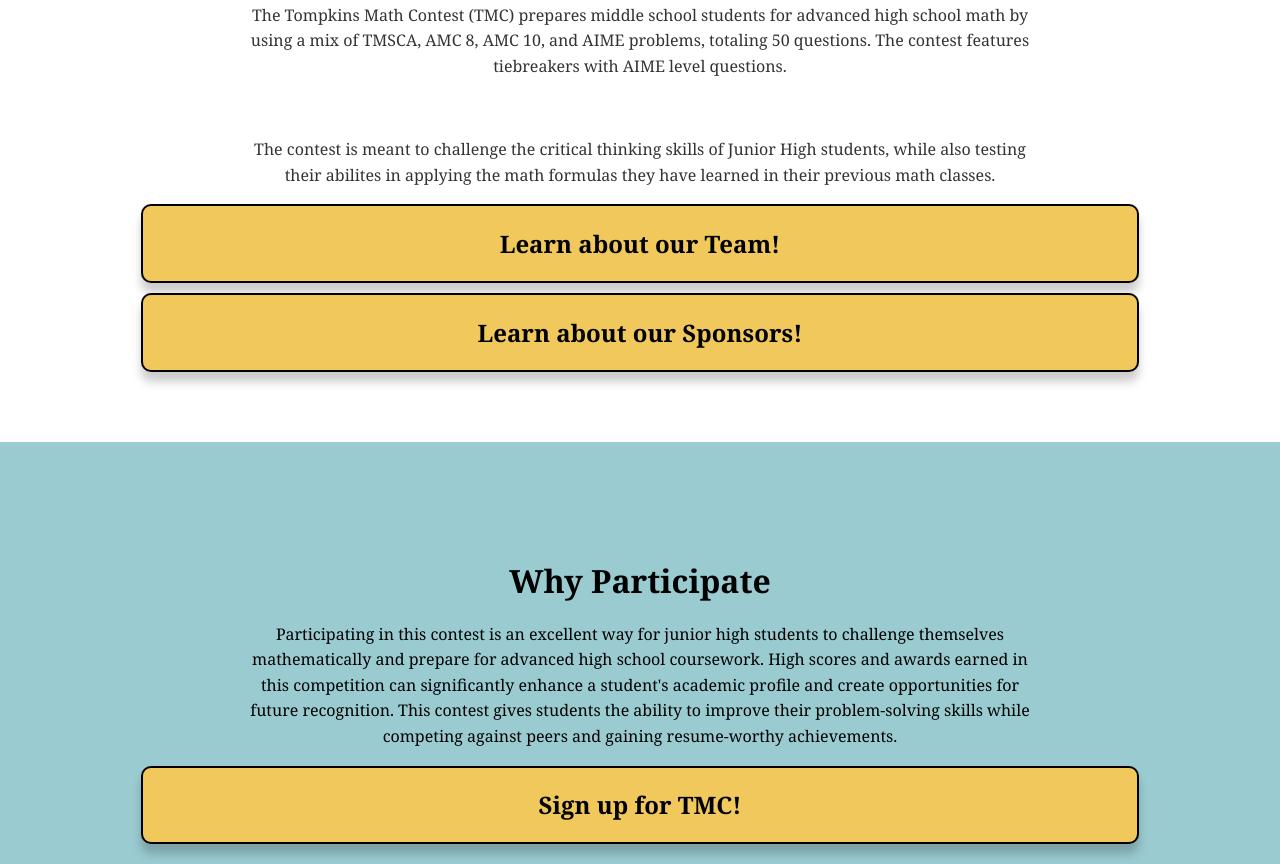
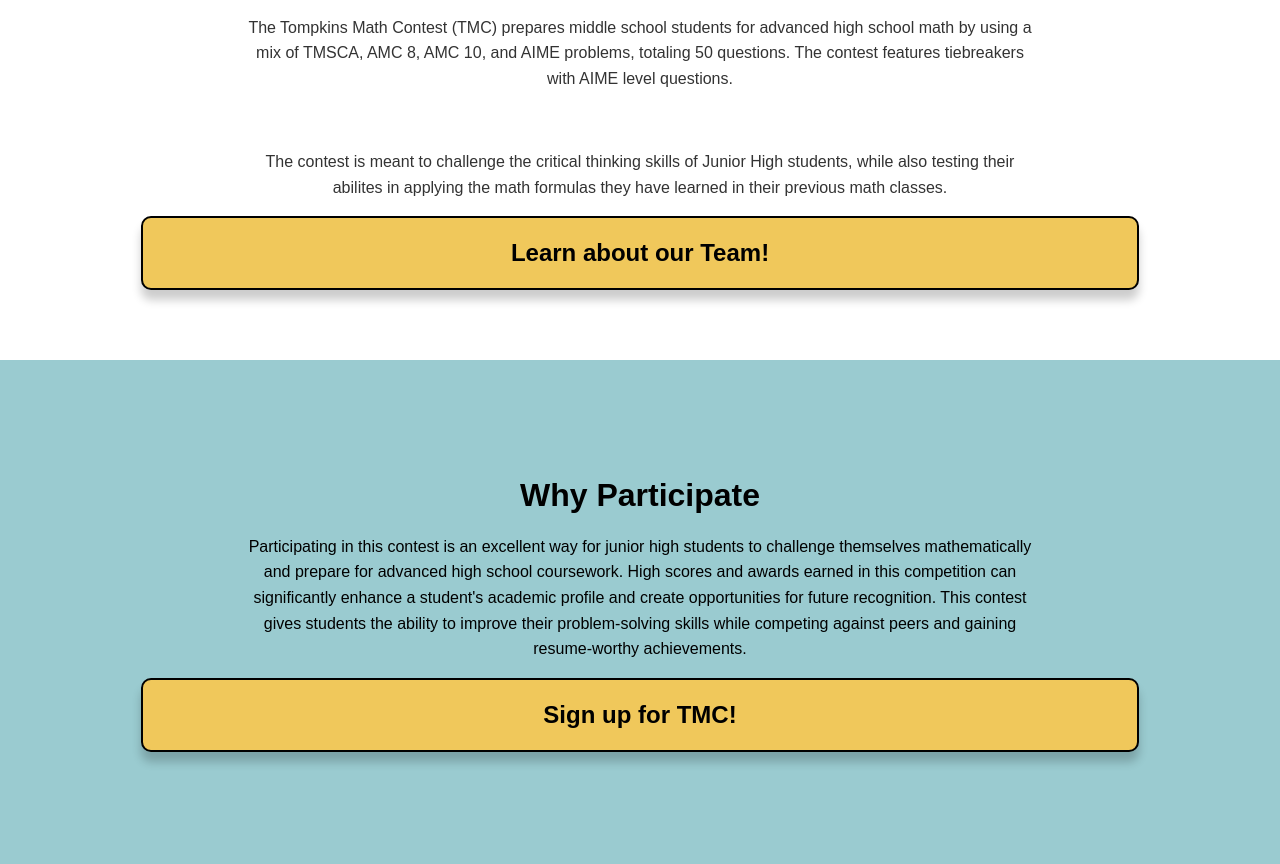
Before and after one commit to OTHSMAO/TMC, a plain HTML site: page index.html in a window 1280 px wide. Shown: the part 642-1506 px from the top of the page. After the commit the page ends 1414 px from the top, so only its background shows below. Drawn offline with Linux system fonts and the light colour scheme.

Commit message:
Update index.html

```diff
--- a/index.html
+++ b/index.html
@@ -6,7 +6,7 @@
     <link href="style.css" rel="stylesheet" type="text/css">
     <style>
         body {
-            font-family: Georgia, sans-serif;
+            font-family: Arial, sans-serif;
             background-color: #9ACBD0;
             margin: 0;
             padding: 0;
@@ -218,6 +218,7 @@
     <div class="content-container">
         <!-- Title section -->
         <section class="title-section">
+            <br>
             <img src="TMC_Logo.png" alt="TMC - Tompkins Math Contest">
             <h1 class="section-title">Tompkins Math Contest</h1>
         </section>
@@ -236,9 +237,6 @@
                 <h2>Learn about our Team!</h2>
             </div>
 
-            <div class="yellow-section" onclick="location.href='page4.html'">
-                <h2>Learn about our Sponsors!</h2>
-            </div>
         </section>
 
         <!-- Blue content section -->
```
